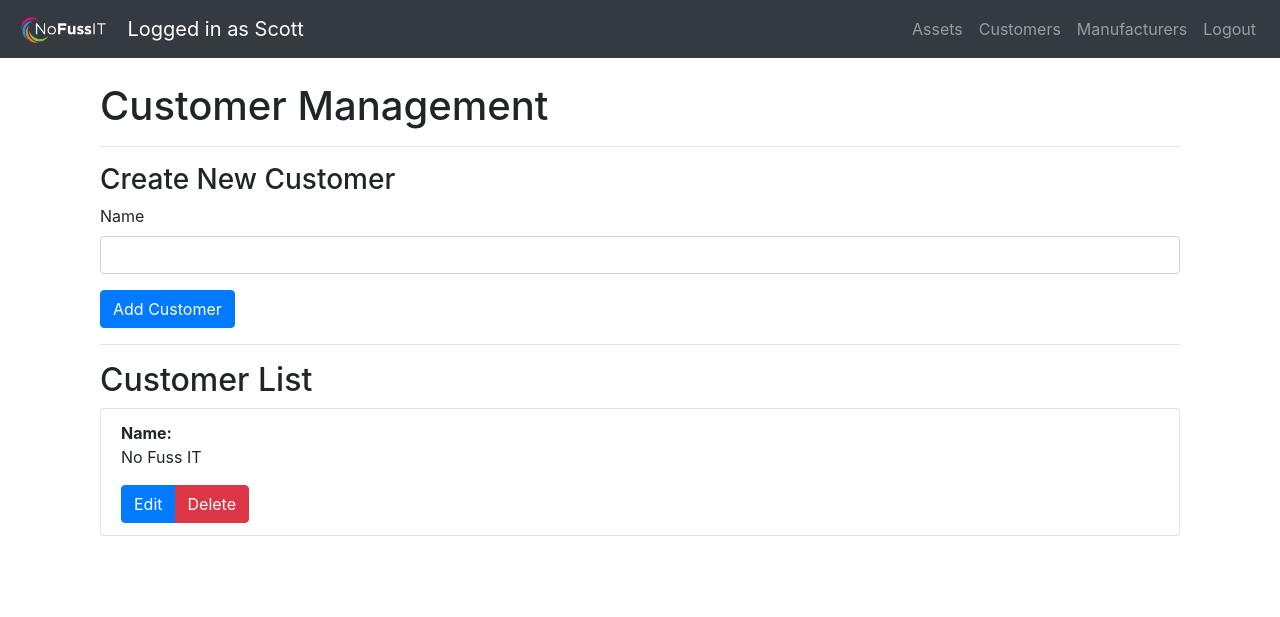
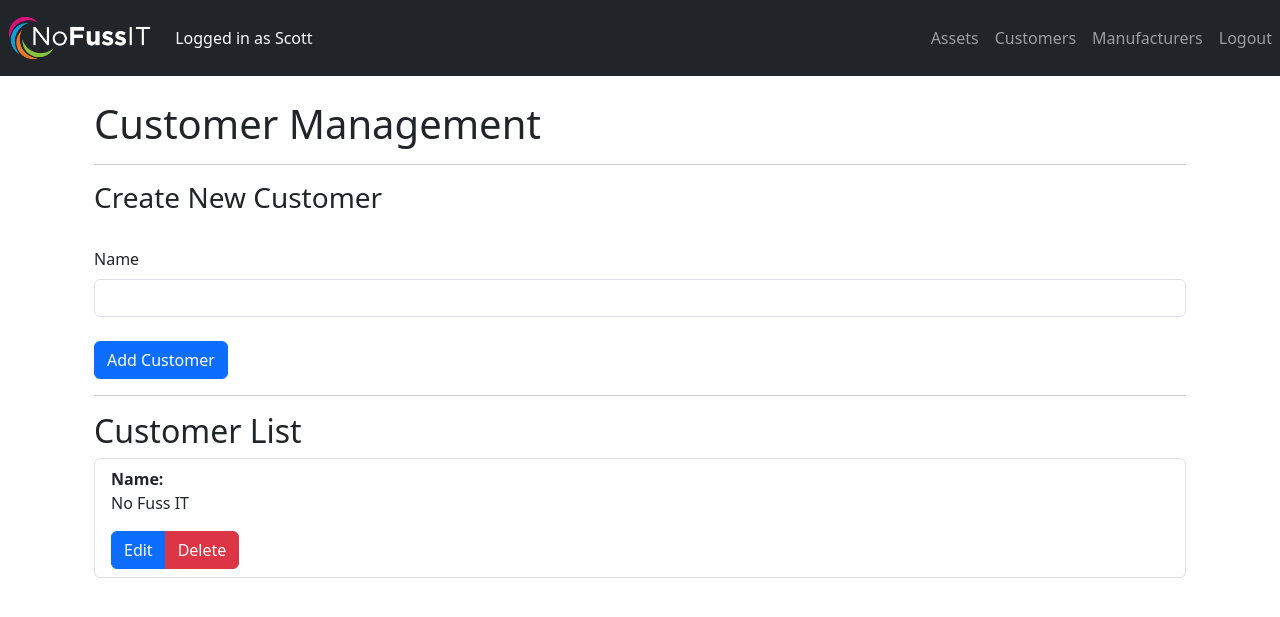
Before and after one commit to Scott-Boulter-Projects/assetsapp, a Flask app: page /customers in a window 1280 px wide. Shown: the top 617 px of the page. Run offline with Flask 3, Linux system fonts and the light colour scheme; a user stored in the database is signed in.

Commit message:
User Interface improvements

```diff
--- a/app/templates/base.html
+++ b/app/templates/base.html
@@ -3,32 +3,30 @@
 
 <!-- This page serves as the primary HTML document from which all of the other HTML-based pages extend from for the frontend of the app, by making use of the Jinja2 Python template engine -->
 
-<!-- Lines 10 to 19 utilise a Content Delivery Network to incorporate Bootstrap styling and JavaScript elements for the app -->
+<!-- Lines 10 to 17 utilise a Content Delivery Network to incorporate Bootstrap styling and JavaScript elements for the application -->
 
 <head>
     <title>{% block title %}IT Assets Register{% endblock %}</title>
-    <link rel="stylesheet" href="https://cdn.jsdelivr.net/npm/bootstrap@4.6.2/dist/css/bootstrap.min.css"
-        integrity="sha384-xOolHFLEh07PJGoPkLv1IbcEPTNtaed2xpHsD9ESMhqIYd0nLMwNLD69Npy4HI+N" crossorigin="anonymous">
-    <script src="https://code.jquery.com/jquery-3.7.0.slim.min.js"
-        integrity="sha256-tG5mcZUtJsZvyKAxYLVXrmjKBVLd6VpVccqz/r4ypFE=" crossorigin="anonymous"></script>
+    <link href="https://cdn.jsdelivr.net/npm/bootstrap@5.3.1/dist/css/bootstrap.min.css" rel="stylesheet"
+        integrity="sha384-4bw+/aepP/YC94hEpVNVgiZdgIC5+VKNBQNGCHeKRQN+PtmoHDEXuppvnDJzQIu9" crossorigin="anonymous">
+    <script src="https://cdn.jsdelivr.net/npm/bootstrap@5.3.1/dist/js/bootstrap.min.js"
+        integrity="sha384-Rx+T1VzGupg4BHQYs2gCW9It+akI2MM/mndMCy36UVfodzcJcF0GGLxZIzObiEfa"
+        crossorigin="anonymous"></script>
     <script src="https://cdn.jsdelivr.net/npm/@popperjs/core@2.11.8/dist/umd/popper.min.js"
         integrity="sha384-I7E8VVD/ismYTF4hNIPjVp/Zjvgyol6VFvRkX/vR+Vc4jQkC+hVqc2pM8ODewa9r"
         crossorigin="anonymous"></script>
-    <script src="https://cdn.jsdelivr.net/npm/bootstrap@4.6.2/dist/js/bootstrap.bundle.min.js"
-        integrity="sha384-Fy6S3B9q64WdZWQUiU+q4/2Lc9npb8tCaSX9FK7E8HnRr0Jz8D6OP9dO5Vg3Q9ct"
-        crossorigin="anonymous"></script>
 </head>
 
-<!-- Lines 29 to 54 utilise the Jinja2 templating engine to check if the user is logged in, and if they are they will see navigation links to the Assets, Customers, Manufacturers and Logout pages. But if they aren't, they will only see links to Register and Login -->
+<!-- Lines 27 to 52 utilise the Jinja2 templating engine to check if the user is logged in, and if they are they will see navigation links to the Assets, Customers, Manufacturers and Logout pages. But if they aren't, they will only see links to Register and Login -->
 
 <body>
     <nav class="navbar navbar-expand-lg navbar-dark bg-dark">
         <a class="navbar-brand" href="{{ url_for('main.index') }}">
-            <img src="{{ url_for('static', filename='nofusslogo_sml.png') }}" alt="Logo" height="30">
+            <img src="{{ url_for('static', filename='nofusslogo_sml.png') }}" alt="Logo" height="50">
         </a>
         {% if current_user.is_authenticated %}
-        <a class="navbar-brand" href="{{ url_for('main.index') }}">Logged in as {{ current_user.username }}</a>
-        <ul class="navbar-nav ml-auto">
+        <p class="navbar-nav text-light"> Logged in as {{ current_user.username }}</p>
+        <ul class="navbar-nav ms-auto">
             <li class="nav-item">
                 <a class="nav-link" href="{{ url_for('main.assets') }}">Assets</a>
             </li>
@@ -43,7 +41,7 @@
             </li>
         </ul>
         {% else %}
-        <ul class="navbar-nav ml-auto">
+        <ul class="navbar-nav ms-auto">
             <li class="nav-item">
                 <a class="nav-link" href="{{ url_for('main.register') }}">Register</a>
             </li>
--- a/app/templates/customers.html
+++ b/app/templates/customers.html
@@ -12,15 +12,17 @@
     </div>
     {% endfor %}
 
-    <!-- Lines 18 to 27 generate a form for the user to input data for creating a new customer, which are then pushed to the database if the validation checks pass upon submission -->
+    <!-- Lines 19 to 29 generate a form for the user to input data for creating a new customer, which are then pushed to the database if the validation checks pass upon submission -->
 
     <h3>Create New Customer</h3>
+    <br>
     <form method="POST">
         {{ customer_form.hidden_tag() }}
         <div class="form-group">
             {{ customer_form.name.label(class="form-label") }}
             {{ customer_form.name(class="form-control") }}
         </div>
+        <br>
         <div class="form-group">
             {{ customer_form.submit(class="btn btn-primary") }}
         </div>
@@ -28,7 +30,7 @@
 
     <hr>
 
-    <!-- Lines 35 to 54 use a Jinja2 'for' loop to populate the customers page with all of the customers found in the database -->
+    <!-- Lines 37 to 56 use a Jinja2 'for' loop to populate the customers page with all of the customers found in the database -->
 
     <h2>Customer List</h2>
     <ul class="list-group">
@@ -38,13 +40,13 @@
                 <div class="col-md-10">
                     <p><strong>Name:</strong><br> {{ customer.name }}</p>
                 </div>
-                <div class="col-md-3 text-md-end">
+                <div class="col-sm-3">
                     <div class="btn-group" role="group">
                         <a href="{{ url_for('main.edit_customer', customer_id=customer.id) }}" class="btn btn-primary">
                             Edit
                         </a>
-                        <button type="button" class="btn btn-danger" data-toggle="modal"
-                            data-target="#deleteCustomerModal{{ customer.id }}">
+                        <button type="button" class="btn btn-danger" data-bs-toggle="modal"
+                            data-bs-target="#deleteCustomerModal{{ customer.id }}">
                             Delete
                         </button>
                     </div>
@@ -55,7 +57,7 @@
     </ul>
 </div>
 
-<!-- Lines 60 to 84 use a Jinja2 'for' loop to utilise a Bootstrap modal to generate a pop up dialog box that asks the user to confirm or cancel deletion of a customer after clicking the delete button for that customer -->
+<!-- Lines 62 to 84 use a Jinja2 'for' loop to utilise a Bootstrap modal to generate a pop up dialog box that asks the user to confirm or cancel deletion of a customer after clicking the delete button for that customer -->
 
 {% for customer in customers %}
 <div class="modal fade" id="deleteCustomerModal{{ customer.id }}" tabindex="-1" role="dialog"
@@ -64,15 +66,13 @@
         <div class="modal-content">
             <div class="modal-header">
                 <h5 class="modal-title" id="deleteCustomerModalLabel">Confirm Deletion</h5>
-                <button type="button" class="close" data-dismiss="modal" aria-label="Close">
-                    <span aria-hidden="true">&times;</span>
-                </button>
+                <button type="button" class="btn-close" data-bs-dismiss="modal" aria-label="Close"></button>
             </div>
             <div class="modal-body">
                 Are you sure you want to delete this customer?
             </div>
             <div class="modal-footer">
-                <button type="button" class="btn btn-secondary" data-dismiss="modal">Cancel</button>
+                <button type="button" class="btn btn-secondary" data-bs-dismiss="modal">Cancel</button>
                 <form action="{{ url_for('main.delete_customer', customer_id=customer.id) }}" method="post">
                     <input type="hidden" name="csrf_token" value="{{ csrf_token }}">
                     <button type="submit" class="btn btn-danger">Delete</button>
--- a/app/templates/edit_asset.html
+++ b/app/templates/edit_asset.html
@@ -12,7 +12,7 @@
     </div>
     {% endfor %}
 
-    <!-- Lines 17 to 40 generate a form for the user to edit the data and dropdown selections for an existing asset in the database, and any changes are then pushed to that record in the database if the validation checks pass upon submission -->
+    <!-- Lines 17 to 44 generate a form for the user to edit the data and dropdown selections for an existing asset in the database, and any changes are then pushed to that record in the database if the validation checks pass upon submission -->
 
     <form method="POST">
         {{ form.hidden_tag() }}
@@ -20,18 +20,22 @@
             {{ form.category.label(class="form-label") }}
             {{ form.category(class="form-control") }}
         </div>
+        <br>
         <div class="form-group">
             {{ form.manufacturer.label(class="form-label") }}
             {{ form.manufacturer(class="form-select form-control") }}
         </div>
+        <br>
         <div class="form-group">
             {{ form.customer.label(class="form-label") }}
             {{ form.customer(class="form-select form-control") }}
         </div>
+        <br>
         <div class="form-group">
             {{ form.comments.label(class="form-label") }}
             {{ form.comments(class="form-control") }}
         </div>
+        <br>
         <div class="form-group">
             <button type="submit" class="btn btn-primary">
                 Update Asset
--- a/app/templates/edit_customer.html
+++ b/app/templates/edit_customer.html
@@ -12,7 +12,7 @@
     </div>
     {% endfor %}
 
-    <!-- Lines 17 to 30 generate a form for the user to edit the data and dropdown selections for an existing customer in the database, and any changes are then pushed to that record in the database if the validation checks pass upon submission -->
+    <!-- Lines 17 to 31 generate a form for the user to edit the data and dropdown selections for an existing customer in the database, and any changes are then pushed to that record in the database if the validation checks pass upon submission -->
 
     <form method="POST">
         {{ customer_form.hidden_tag() }}
@@ -20,6 +20,7 @@
             {{ customer_form.name.label(class="form-label") }}
             {{ customer_form.name(class="form-control") }}
         </div>
+        <br>
         <div class="form-group">
             <button type="submit" class="btn btn-primary">
                 Update Customer
--- a/app/templates/edit_manufacturer.html
+++ b/app/templates/edit_manufacturer.html
@@ -12,7 +12,7 @@
     </div>
     {% endfor %}
 
-    <!-- Lines 17 to 30 generate a form for the user to edit the data and dropdown selections for an existing manufacturer in the database, and any changes are then pushed to that record in the database if the validation checks pass upon submission -->
+    <!-- Lines 17 to 31 generate a form for the user to edit the data and dropdown selections for an existing manufacturer in the database, and any changes are then pushed to that record in the database if the validation checks pass upon submission -->
 
     <form method="POST">
         {{ manufacturer_form.hidden_tag() }}
@@ -20,6 +20,7 @@
             {{ manufacturer_form.name.label(class="form-label") }}
             {{ manufacturer_form.name(class="form-control") }}
         </div>
+        <br>
         <div class="form-group">
             <button type="submit" class="btn btn-primary">
                 Update Manufacturer
--- a/app/templates/index.html
+++ b/app/templates/index.html
@@ -15,6 +15,6 @@
     <hr>
     <h1>No Fuss IT Asset Register</h1>
     <hr>
-    <img src="{{ url_for('static', filename='inventory.jpg') }}" height="500">
+    <img src="{{ url_for('static', filename='inventory.jpg') }}" height="400">
 </div>
 {% endblock %}
```
Also changed, not shown: app/templates/assets.html (+13 -9 lines), app/templates/manufacturers.html (+10 -10 lines), app/static/inventory.jpg, instance/site.db.
